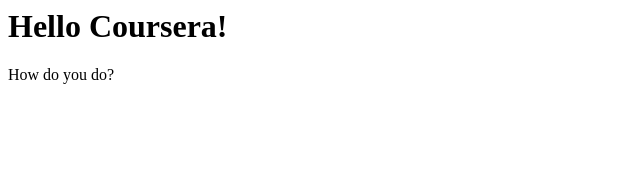
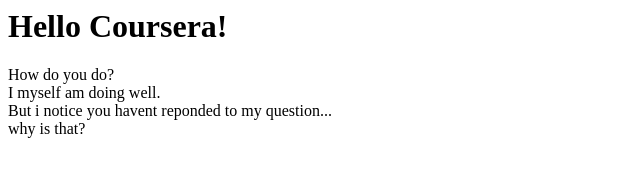
Before and after one commit to ZakarTaylor/coursera-test, a plain HTML site: page site/index.html in a window 1280 px wide. Shown: the whole page, without its empty margins (0-640 px from the left). Drawn offline with Linux system fonts and the light colour scheme.

Commit message:
Added simple comedic addtions to my test site

```diff
--- a/site/index.html
+++ b/site/index.html
@@ -3,6 +3,11 @@
 </head>
 <body>
     <h1>Hello Coursera!</h1>
-    <p>How do you do?</p>
+    <p>
+        How do you do?<br>
+        I myself am doing well.<br>
+        But i notice you havent reponded to my question...
+        <br>why is that?
+    </p>
 </body>
 </html>
```
